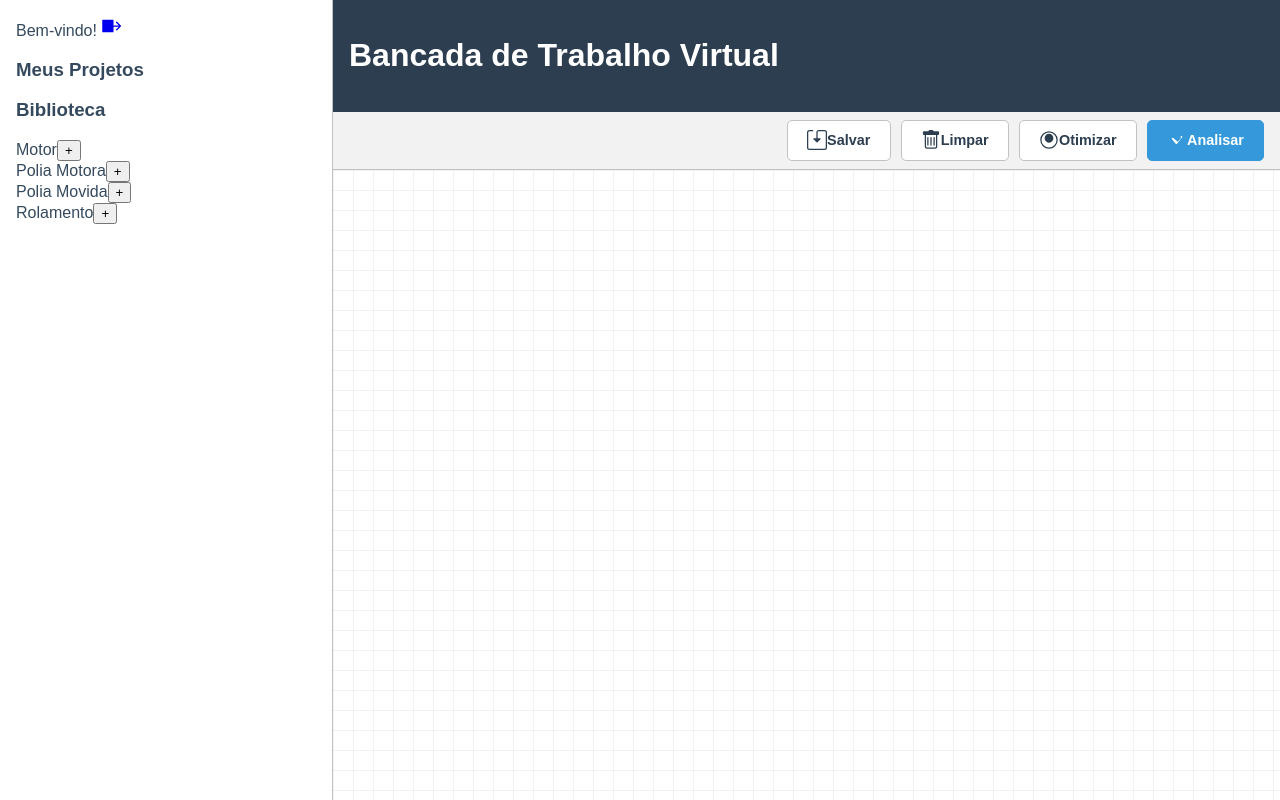
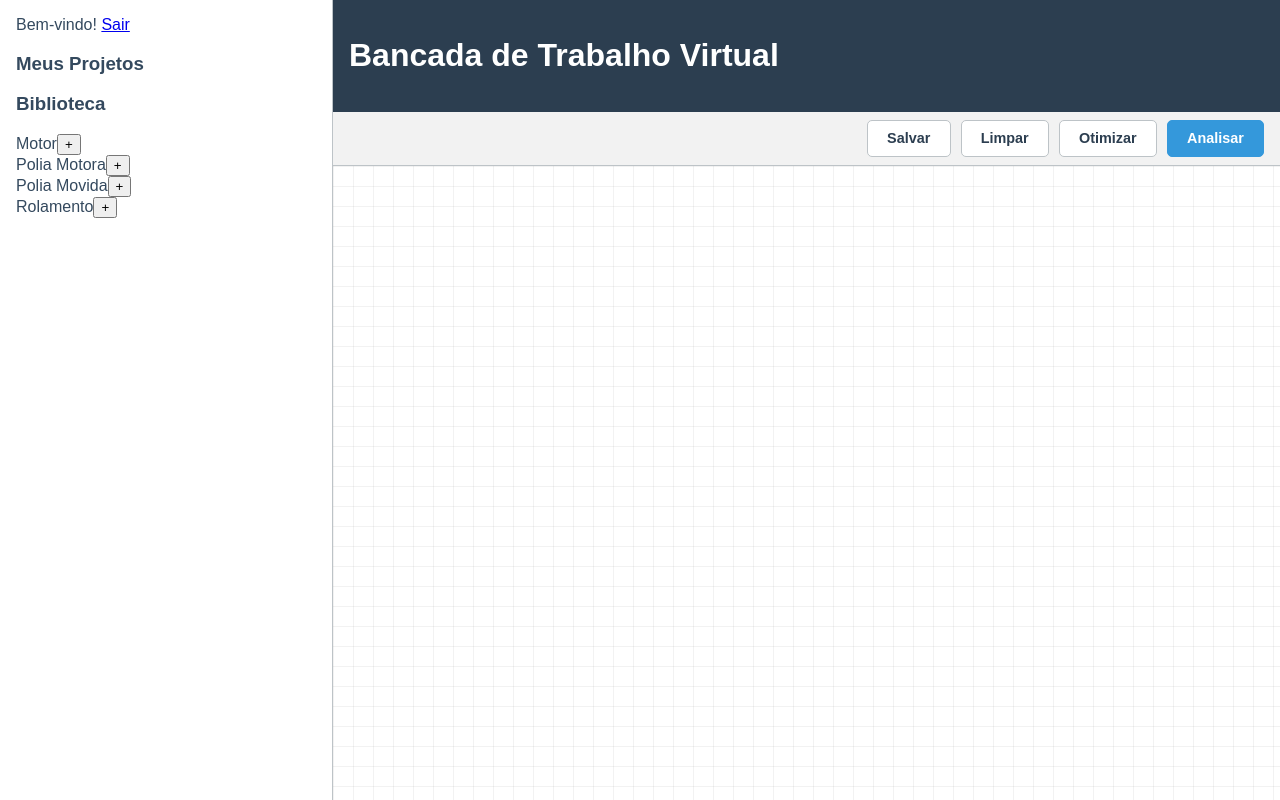
Before and after one commit to Jonathan0078/Dockerfile-, a Flask app: page /dashboard in a window 1280 px wide. Run offline with Flask 3, Linux system fonts and the light colour scheme; the visitor is signed in with stand-in values (Sample User, id 1); some libraries are stand-ins or nearby versions.

Commit message:
Update platform.html

```diff
--- a/templates/platform.html
+++ b/templates/platform.html
@@ -1,8 +1,8 @@
 <!DOCTYPE html>
 <html lang="pt-BR">
 <head>
-    <meta charset="UTF-8">
-    <meta name="viewport" content="width=device-width, initial-scale=1.0">
+  <meta charset="UTF-8" />
+  <meta name="viewport" content="width=device-width, initial-scale=1.0" />
   <title>Plataforma de Engenharia</title>
   <link rel="stylesheet" href="{{ url_for('static', filename='style.css') }}">
   <script src="https://cdnjs.cloudflare.com/ajax/libs/jspdf/2.5.1/jspdf.umd.min.js"></script>
@@ -13,15 +13,14 @@
     <aside id="component-library">
       <div class="user-panel">
         <span id="welcome-message">Bem-vindo!</span>
-                <a href="{{ url_for('logout') }}" class="btn-logout" title="Sair">
-                    <svg xmlns="http://www.w3.org/2000/svg" width="20" height="20" fill="currentColor" viewBox="0 0 16 16"><path fill-rule="evenodd" d="M10 12.5a.5.5 0 0 1-.5.5h-8a.5.5 0 0 1-.5-.5v-9a.5.5 0 0 1 .5-.5h8a.5.5 0 0 1 .5.5v2.a.5.5 0 0 0 1 0v-2A1.5 1.5 0 0 0 9.5 2h-8A1.5 1.5 0 0 0 0 3.5v9A1.5 1.5 0 0 0 1.5 14h8a1.5 1.5 0 0 0 1.5-1.5v-2a.5.5 0 0 0-1 0v2z"/><path fill-rule="evenodd" d="M15.854 8.354a.5.5 0 0 0 0-.708l-3-3a.5.5 0 0 0-.708.708L14.293 7.5H5.5a.5.5 0 0 0 0 1h8.793l-2.147 2.146a.5.5 0 0 0 .708.708l3-3z"/></svg>
-                </a>
+        <a href="{{ url_for('logout') }}" class="btn-logout" title="Sair">Sair</a>
       </div>
+
       <div id="projects-panel">
         <h3>Meus Projetos</h3>
-                <ul id="project-list">
-                    </ul>
+        <ul id="project-list"></ul>
       </div>
+
       <div id="library-panel">
         <h3>Biblioteca</h3>
         <div class="component-item"><span>Motor</span><button class="add-btn" data-type="motor">+</button></div>
@@ -37,22 +36,10 @@
       </header>
 
       <div id="desktop-action-bar">
-                <button id="desktop-save-btn" class="btn btn-action" title="Salvar Projeto">
-                    <svg xmlns="http://www.w3.org/2000/svg" width="20" height="20" fill="currentColor" viewBox="0 0 16 16"><path d="M2 1a1 1 0 0 0-1 1v12a1 1 0 0 0 1 1h12a1 1 0 0 0 1-1V2a1 1 0 0 0-1-1H9.5a1 1 0 0 0-1 1v4.5h2a.5.5 0 0 1 .354.854l-2.5 2.5a.5.5 0 0 1-.708 0l-2.5-2.5A.5.5 0 0 1 5.5 6.5h2V2a2 2 0 0 1 2-2H14a2 2 0 0 1 2 2v12a2 2 0 0 1-2 2H2a2 2 0 0 1-2-2V2a2 2 0 0 1 2-2h2.5a.5.5 0 0 1 0 1H2z"/></svg>
-                    Salvar
-                </button>
-                <button id="desktop-clear-btn" class="btn btn-action" title="Limpar Bancada">
-                    <svg xmlns="http://www.w3.org/2000/svg" width="20" height="20" fill="currentColor" viewBox="0 0 16 16"><path d="M5.5 5.5A.5.5 0 0 1 6 6v6a.5.5 0 0 1-1 0V6a.5.5 0 0 1 .5-.5zm2.5 0a.5.5 0 0 1 .5.5v6a.5.5 0 0 1-1 0V6a.5.5 0 0 1 .5-.5zm3 .5a.5.5 0 0 0-1 0v6a.5.5 0 0 0 1 0V6z"/><path d="M14.5 3a1 1 0 0 1-1 1H13v9a2 2 0 0 1-2 2H5a2 2 0 0 1-2-2V4h-.5a1 1 0 0 1-1-1V2a1 1 0 0 1 1-1H6a1 1 0 0 1 1-1h2a1 1 0 0 1 1 1h3.5a1 1 0 0 1 1 1v1zM4.118 4 4 4.059V13a1 1 0 0 0 1 1h6a1 1 0 0 0 1-1V4.059L11.882 4H4.118zM2.5 3V2h11v1h-11z"/></svg>
-                    Limpar
-                </button>
-                <button id="desktop-settings-btn" class="btn btn-action" title="Otimizar Sistema">
-                    <svg xmlns="http://www.w3.org/2000/svg" width="20" height="20" fill="currentColor" viewBox="0 0 16 16"><path fill-rule="evenodd" d="M8 1a7 7 0 1 0 0 14A7 7 0 0 0 8 1zm0 13a6 6 0 1 1 0-12 6 6 0 0 1 0 12zM8 3a3.5 3.5 1 1 0 0 7 3.5 3.5 0 0 0 0-7z"/><path d="M8 5a1 1 0 1 0 0 2 1 1 0 0 0 0-2zm0 1a2 2 0 1 1 0 4 2 2 0 0 1 0-4z"/></svg>
-                    Otimizar
-                </button>
-                <button id="desktop-analyze-btn" class="btn btn-action-highlight" title="Analisar Sistema">
-                    <svg xmlns="http://www.w3.org/2000/svg" width="20" height="20" fill="currentColor" viewBox="0 0 16 16"><path d="M10.97 4.97a.75.75 0 0 1 1.07 1.05l-3.99 4.99a.75.75 0 0 1-1.08.02L4.01 7.47a.75.75 0 0 1 1.06-1.06L8.5 9.44l2.47-2.47z"/></svg>
-                    Analisar
-                </button>
+        <button id="desktop-save-btn" class="btn btn-action">Salvar</button>
+        <button id="desktop-clear-btn" class="btn btn-action">Limpar</button>
+        <button id="desktop-settings-btn" class="btn btn-action">Otimizar</button>
+        <button id="desktop-analyze-btn" class="btn btn-action-highlight">Analisar</button>
       </div>
 
       <div id="workbench-area">
@@ -63,32 +50,21 @@
     <aside id="results-panel" class="hidden">
       <h2>Análise do Sistema</h2>
       <div id="results-content"></div>
-            <button id="generate-pdf-btn" class="hidden">Gerar Relatório PDF</button>
+      <button id="generate-pdf-btn" class="hidden">Gerar PDF</button>
     </aside>
   </div>
 
+  <!-- Modais -->
   <div id="save-project-modal" class="modal-backdrop hidden">
     <div class="modal-content">
       <h3>Salvar Projeto</h3>
       <form id="save-project-form">
         <div class="input-group">
           <label for="project-name">Nome do Projeto</label>
-                    <input type="text" id="project-name" name="project_name" required>
+          <input type="text" id="project-name" required />
         </div>
-                <button type="submit" class="btn btn-highlight">Salvar Projeto</button>
-                <button type="button" id="save-modal-close-btn" class="btn btn-secondary">Cancelar</button>
-            </form>
-        </div>
-    </div>
-
-    <div id="component-modal" class="modal-backdrop hidden">
-        <div class="modal-content">
-            <h3 id="modal-title">Configurar Componente</h3>
-            <form id="modal-form">
-                <div id="modal-fields">
-                    </div>
-                <button type="submit">Salvar</button>
-                <button type="button" id="modal-close-btn">Cancelar</button>
+        <button type="submit" class="btn">Salvar</button>
+        <button type="button" id="save-modal-close-btn" class="btn">Cancelar</button>
       </form>
     </div>
   </div>
@@ -97,38 +73,13 @@
     <div class="modal-content">
       <h3>Otimizar Sistema</h3>
       <form id="optimize-form">
-                <p>Selecione um objetivo para otimizar o seu sistema:</p>
-                <div class="input-group">
-                    <input type="radio" id="goal-cost" name="optimization_goal" value="cost" checked>
-                    <label for="goal-cost">Minimizar Custo Operacional</label>
-                </div>
-                <div class="input-group">
-                    <input type="radio" id="goal-life" name="optimization_goal" value="life">
-                    <label for="goal-life">Maximizar Vida Útil (L10h)</label>
-                </div>
-                <div class="input-group">
-                    <input type="radio" id="goal-efficiency" name="optimization_goal" value="efficiency">
-                    <label for="goal-efficiency">Maximizar Eficiência</label>
-                </div>
-                <button type="submit" class="btn btn-highlight">Otimizar</button>
-                <button type="button" id="optimize-modal-close-btn" class="btn btn-secondary">Cancelar</button>
+        <label><input type="radio" name="goal" value="cost" checked /> Custo</label>
+        <label><input type="radio" name="goal" value="life" /> Vida útil</label>
+        <label><input type="radio" name="goal" value="efficiency" /> Eficiência</label>
+        <button type="submit" class="btn">Otimizar</button>
+        <button type="button" id="optimize-modal-close-btn" class="btn">Cancelar</button>
       </form>
     </div>
-    </div>
-
-    <div id="mobile-action-bar">
-        <button id="save-button" class="btn btn-action" title="Salvar Projeto">
-            <svg xmlns="http://www.w3.org/2000/svg" width="20" height="20" fill="currentColor" viewBox="0 0 16 16"><path d="M2 1a1 1 0 0 0-1 1v12a1 1 0 0 0 1 1h12a1 1 0 0 0 1-1V2a1 1 0 0 0-1-1H9.5a1 1 0 0 0-1 1v4.5h2a.5.5 0 0 1 .354.854l-2.5 2.5a.5.5 0 0 1-.708 0l-2.5-2.5A.5.5 0 0 1 5.5 6.5h2V2a2 2 0 0 1 2-2H14a2 2 0 0 1 2 2v12a2 2 0 0 1-2 2H2a2 2 0 0 1-2-2V2a2 2 0 0 1 2-2h2.5a.5.5 0 0 1 0 1H2z"/></svg>
-        </button>
-        <button id="clear-button" class="btn btn-action" title="Limpar Bancada">
-            <svg xmlns="http://www.w3.org/2000/svg" width="20" height="20" fill="currentColor" viewBox="0 0 16 16"><path d="M5.5 5.5A.5.5 0 0 1 6 6v6a.5.5 0 0 1-1 0V6a.5.5 0 0 1 .5-.5zm2.5 0a.5.5 0 0 1 .5.5v6a.5.5 0 0 1-1 0V6a.5.5 0 0 1 .5-.5zm3 .5a.5.5 0 0 0-1 0v6a.5.5 0 0 0 1 0V6z"/><path d="M14.5 3a1 1 0 0 1-1 1H13v9a2 2 0 0 1-2 2H5a2 2 0 0 1-2-2V4h-.5a1 1 0 0 1-1-1V2a1 1 0 0 1 1-1H6a1 1 0 0 1 1-1h2a1 1 0 0 1 1 1h3.5a1 1 0 0 1 1 1v1zM4.118 4 4 4.059V13a1 1 0 0 0 1 1h6a1 1 0 0 0 1-1V4.059L11.882 4H4.118zM2.5 3V2h11v1h-11z"/></svg>
-        </button>
-        <button id="settings-button" class="btn btn-action" title="Otimizar Sistema">
-            <svg xmlns="http://www.w3.org/2000/svg" width="20" height="20" fill="currentColor" viewBox="0 0 16 16"><path fill-rule="evenodd" d="M8 1a7 7 0 1 0 0 14A7 7 0 0 0 8 1zm0 13a6 6 0 1 1 0-12 6 6 0 0 1 0 12zM8 3a3.5 3.5 1 1 0 0 7 3.5 3.5 0 0 0 0-7z"/><path d="M8 5a1 1 0 1 0 0 2 1 1 0 0 0 0-2zm0 1a2 2 0 1 1 0 4 2 2 0 0 1 0-4z"/></svg>
-        </button>
-        <button id="analyze-button-mobile" class="btn btn-action-highlight" title="Analisar Sistema">
-            <svg xmlns="http://www.w3.org/2000/svg" width="20" height="20" fill="currentColor" viewBox="0 0 16 16"><path d="M10.97 4.97a.75.75 0 0 1 1.07 1.05l-3.99 4.99a.75.75 0 0 1-1.08.02L4.01 7.47a.75.75 0 0 1 1.06-1.06L8.5 9.44l2.47-2.47z"/></svg>
-        </button>
   </div>
 
   <script src="{{ url_for('static', filename='script.js') }}"></script>
```
Lines whose indentation alone changed are shown as unchanged.
